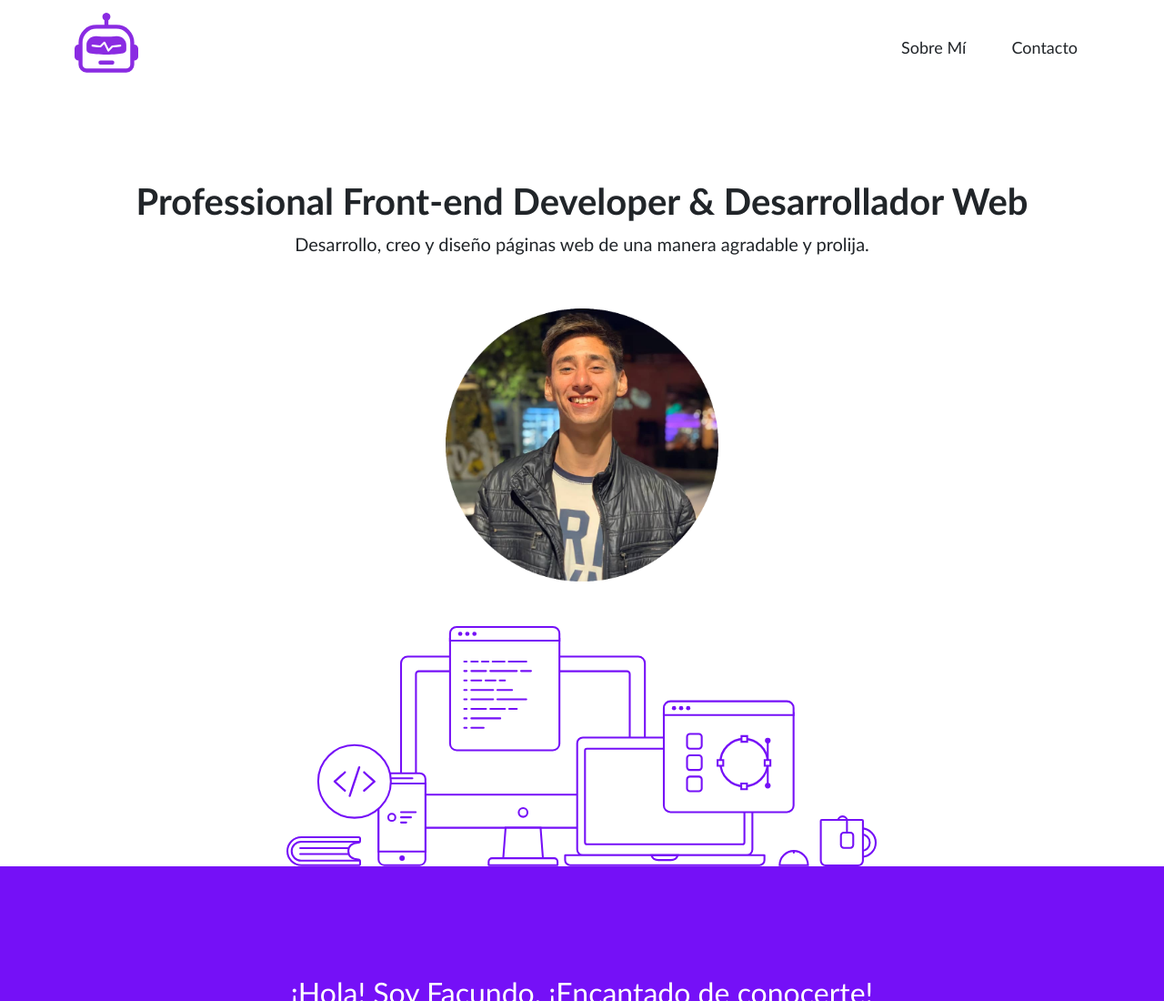
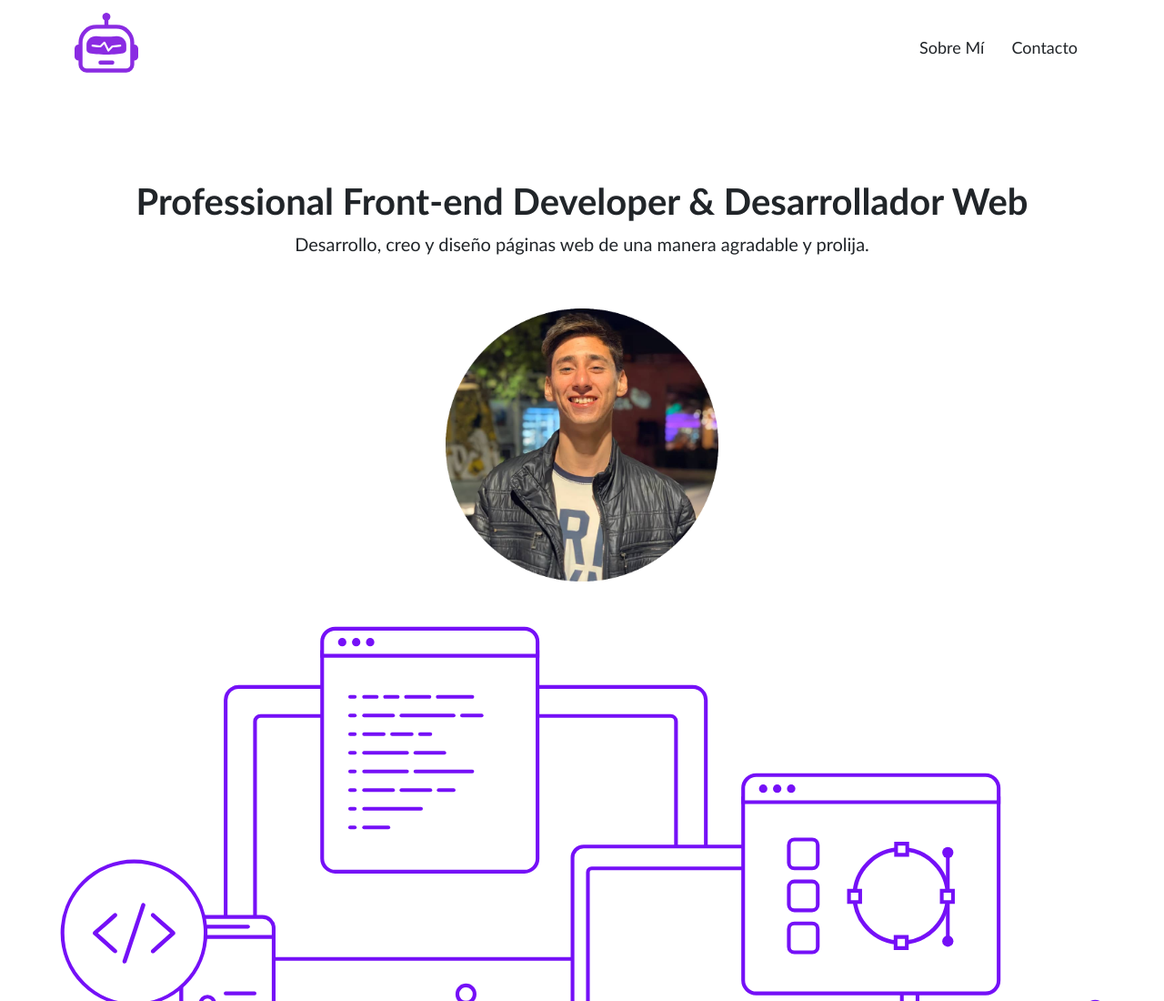
Before and after one commit to Facundo-Montero/Mi-Portfolio, a plain HTML site: page index.html in a window 1280 px wide. Shown: the top 1100 px of the page at 91% size. Drawn offline with nearby package versions, Linux system fonts and the light colour scheme.

Commit message:
modificación tamaño img

```diff
--- a/index.html
+++ b/index.html
@@ -47,7 +47,7 @@
         </div>
 
         <div class="d-flex justify-content-center mt-5">
-            <img src="./imagenes/imagen-main.svg" alt="imagen menu">
+            <img src="./imagenes/imagen-main.svg" width="100%" alt="imagen menu">
         </div>
 
     </header>
--- a/style.css
+++ b/style.css
@@ -7,7 +7,6 @@ body{
 }
 
 li{
-    margin-left: 20px;
     color: #7510F7;
     display: inline-block;
 }
```
